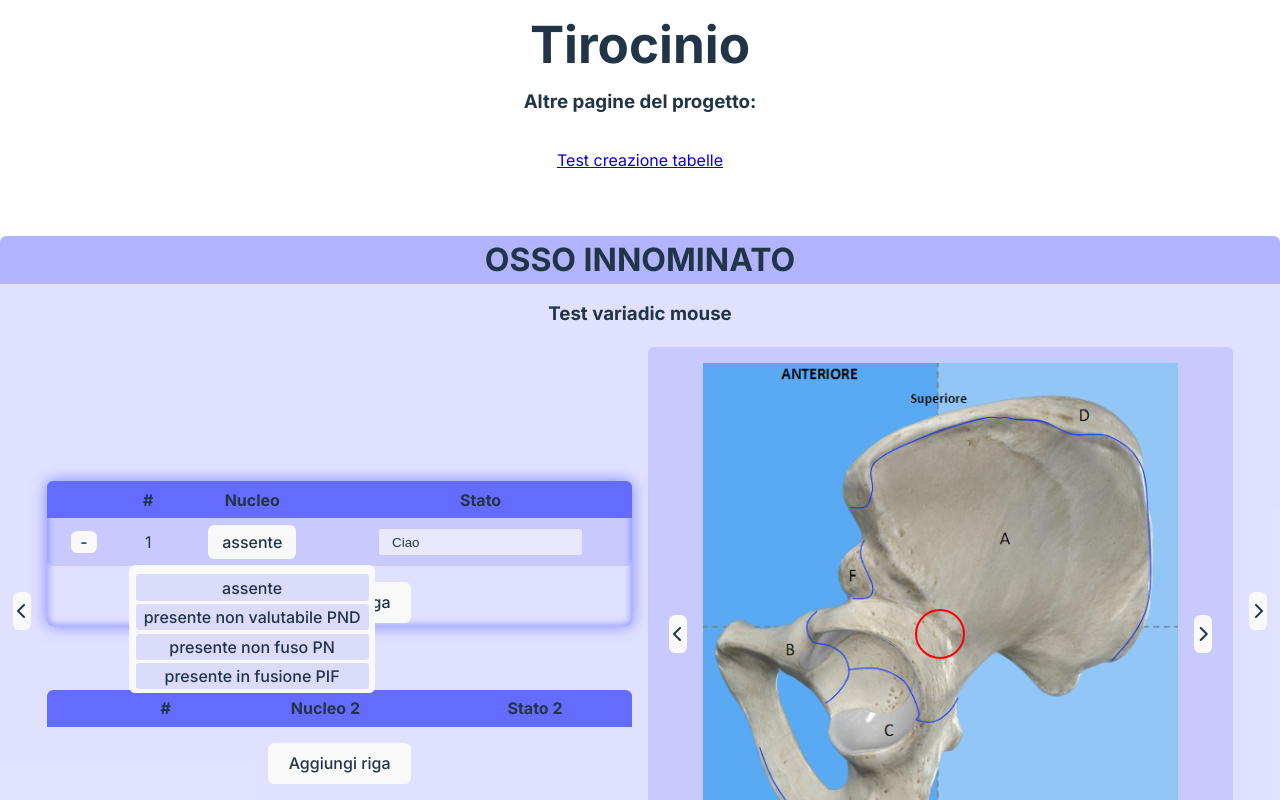
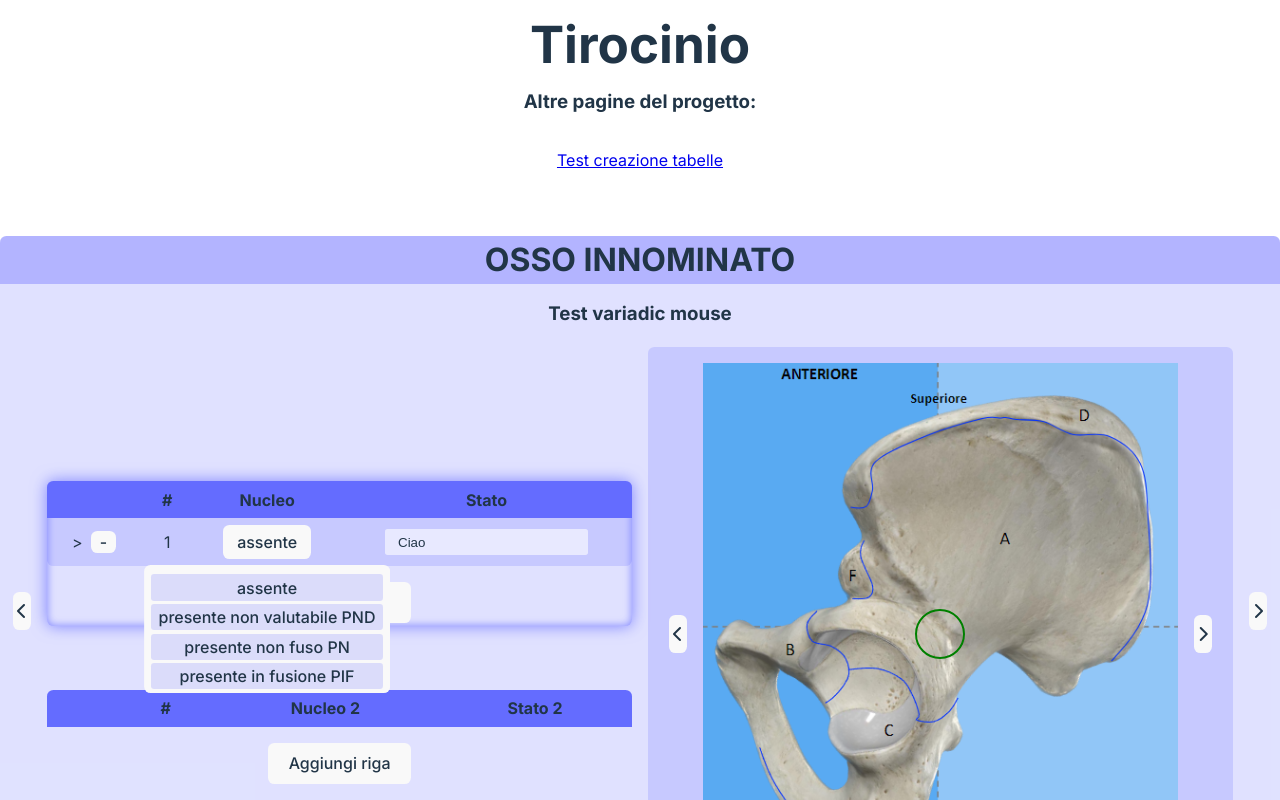
Before and after one commit to nixpare/tirocinio, a React (Vite) app: page / in a window 1280 px wide. Both pictures are taken after a click on the button "assente". Shown: the top 800 px of the page. Built offline with nearby package versions, Linux system fonts and the light colour scheme.

Commit message:
Fuso TableVariadicMouse insieme alle altre

```diff
--- a/src/components/AnatomStruct/AnatomStruct.tsx
+++ b/src/components/AnatomStruct/AnatomStruct.tsx
@@ -113,7 +113,9 @@ function PropertyPage({ page, state, update }: { page: AnatomStructPage, state:
 
 		return page.image?.map((_, imageIdx) => {
 			return table?.map(row => {
-				const circle = row?.[AnatomStructRowSpecial.CircleInfo] as AnatomStructPropertyImageRef
+				const circle = row?.[AnatomStructRowSpecial.CircleInfo] as AnatomStructPropertyImageRef | undefined
+				if (circle == undefined)
+					return undefined
 
 				if (circle.imageIdx !== imageIdx)
 					return undefined
--- a/src/components/AnatomStruct/Table.tsx
+++ b/src/components/AnatomStruct/Table.tsx
@@ -68,6 +68,8 @@ export function Table({ table, state, update, active, setActive, deleteCircle, h
 			.reduce((prev, curr) => { return prev > curr ? prev : curr }, 0)
 	)
 
+	const [activeRow, setActiveRow] = useState(-1)
+
 	const addRow = (ev: MouseEvent): void => {
 		ev.preventDefault()
 
@@ -90,10 +92,10 @@ export function Table({ table, state, update, active, setActive, deleteCircle, h
 		<button className="table-add-row" onClick={addRow}>Aggiungi riga</button>
 	</> : undefined
 
-	const variadicHeaders = table.isVariadic ? <>
-		{editTable ? <th></th> : undefined}
-		<th>#</th>
-	</> : undefined
+	const variadicHeaders = <>
+		<th></th>
+		{ table.isVariadic ? <th>#</th> : undefined }
+	</>
 
 	return <div className="table">
 		{editFieldsButton}
@@ -119,7 +121,14 @@ export function Table({ table, state, update, active, setActive, deleteCircle, h
 								return prev || curr
 							}, false)
 
-							const deleteRow: () => void = () => {
+							const circle = row?.[AnatomStructRowSpecial.CircleInfo] as AnatomStructPropertyImageRef | undefined
+
+							const deleteRow = (ev: MouseEvent): void => {
+								ev.preventDefault()
+
+								if (circle != undefined)
+									deleteCircle(circle?.imageIdx, rowIdx)
+
 								update(table => {
 									if (table == undefined)
 										return table
@@ -130,18 +139,23 @@ export function Table({ table, state, update, active, setActive, deleteCircle, h
 								})
 							}
 
-							const removeRowButton = table.isVariadic && editTable ? <td>
-								{rowHasFixedField ? undefined : <button className="table-remove-row" onClick={deleteRow}>-</button>}
-							</td> : undefined
+							const onRowHover = () => {
+								if (circle != undefined)
+									highlightCircle(circle.imageIdx, rowIdx)
 
-							const rowIndex = table.isVariadic ? <td>
-								{rowIdx + 1}
-							</td> : undefined
+								setActiveRow(rowIdx)
+							}
+							const className = active && activeRow === rowIdx ? 'active' : undefined
 
-							return <tr key={rowIdx}>
-								{removeRowButton}
-								{rowIndex}
-								{table.fields.map((field, fieldIdx) => renderRowField(rowIdx, field, fieldIdx, row))}
+							return <tr key={rowIdx} className={className} onMouseEnter={onRowHover}>
+								<TableVariadicControl
+									rowIdx={rowIdx} editTable={editTable}
+									isVariadic={table.isVariadic ?? false} rowHasFixedField={rowHasFixedField}
+									deleteRow={deleteRow}
+								/>
+								{
+									table.fields.map((field, fieldIdx) => renderRowField(rowIdx, field, fieldIdx, row))
+								}
 							</tr>
 						})}
 					</tbody>
@@ -152,79 +166,24 @@ export function Table({ table, state, update, active, setActive, deleteCircle, h
 	</div>
 }
 
-/**
- * TableVariadicMouse rappresenta la sezione di una pagina con la tabella di opzioni.
- * TODO
- * @param table attributo derivato dallo stato globale
- * @param update funzione di produzione per informare lo stato globale dei cambiamenti
- * @return ReactNode
- */
-function TableVariadicMouse({ table, state, update, renderRowField, active, deleteCircle, highlightCircle }: {
-	table: AnatomStructTable, state: AnatomStructTableState,
-	update: UpdateTableFunc, renderRowField: RenderRowFieldFunc,
-	active: boolean, deleteCircle: DeleteImageCircleFunc, highlightCircle: HighlightImageCircleFunc
+function TableVariadicControl({ rowIdx, editTable, isVariadic, rowHasFixedField, deleteRow }: {
+	rowIdx: number, editTable: boolean,
+	isVariadic: boolean, rowHasFixedField: boolean,
+	deleteRow: (ev: MouseEvent) => void
 }) {
-	const editMode = useContext(EditModeContext)
-	const [activeRow, setActiveRow] = useState(-1)
+	const removeRowButton = editTable && !rowHasFixedField ? <>
+		<button className="table-remove-row" onClick={deleteRow}>-</button>
+	</> : undefined
 
 	return <>
-		<table>
-			<thead>
-				<tr>
-					<th key={0}></th>
-					<th key={1}>#</th>
-					{/* Generazione degli header della tabella */}
-					{table.headers.map((th, thIdx) => {
-						return <th key={thIdx + 2}>{th}</th>
-					})}
-				</tr>
-			</thead>
-			<tbody>
-				{/* Generazione dei valori già esistenti della tabella */}
-				{state?.map((row, rowIdx) => {
-					const circle = row?.[AnatomStructRowSpecial.CircleInfo] as AnatomStructPropertyImageRef | undefined
-
-					const deleteRow: () => void = () => {
-						if (circle != undefined)
-							deleteCircle(circle?.imageIdx, rowIdx)
-
-						update(table => {
-							if (!table)
-								return table
-
-							return table.filter((_, index) => {
-								return index !== rowIdx
-							})
-						})
-					}
-
-					const onRowHover = () => {
-						if (circle != undefined)
-							highlightCircle(circle.imageIdx, rowIdx)
-
-						setActiveRow(rowIdx)
-					}
-
-					const className = active && activeRow === rowIdx ? 'active' : undefined
-
-					const variadicControl = editMode ? <>
-						<button className="table-remove-row" onClick={deleteRow}>-</button>
-					</> : undefined
-
-					return <tr key={rowIdx} className={className} onMouseEnter={onRowHover}>
-						<td>
-							<div className="table-variadic-control">
-								<span>&gt;</span>
-								{variadicControl}
-							</div>
-						</td>
-						<td>
-							{rowIdx + 1}
-						</td>
-						{table.fields.map((field, fieldIdx) => renderRowField(rowIdx, field, fieldIdx, row))}
-					</tr>
-				})}
-			</tbody>
-		</table>
+		<td>
+			<div className="table-variadic-control">
+				<span>&gt;</span>
+				{removeRowButton}
+			</div>
+		</td>
+		{ isVariadic ? <>
+			<td>{rowIdx + 1}</td>
+		</> : undefined }
 	</>
 }
```
